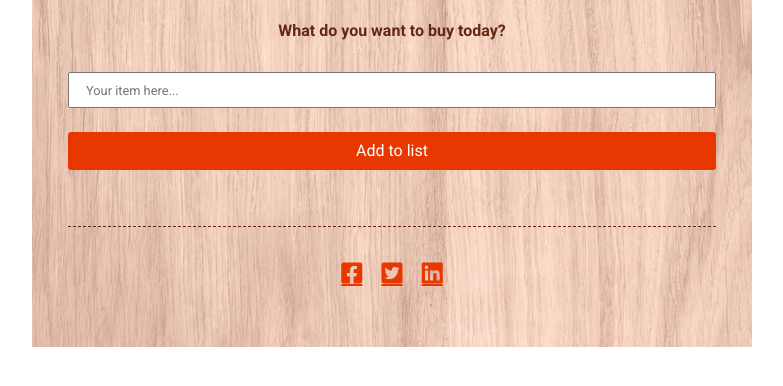
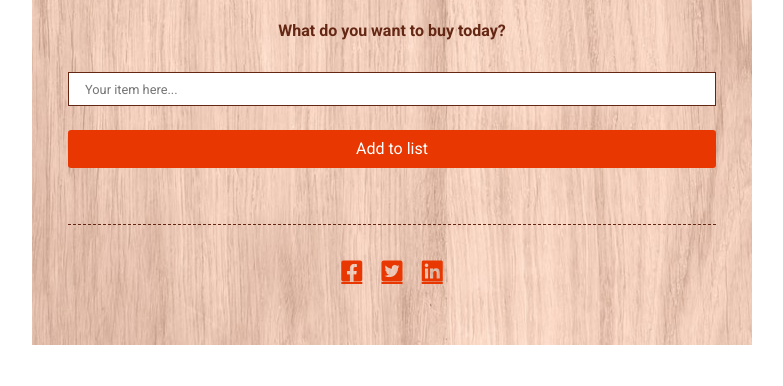
Before and after one commit to alve0045/ui-and-dynamic-content, a plain HTML site: page index.html in a window 1280 px wide. Shown: the part 382-768 px from the top of the page, without its empty margins (248-1031 px from the left). Drawn offline with Linux system fonts and the light colour scheme.

Commit message:
Made a change in border color in styles

```diff
--- a/css/styles.css
+++ b/css/styles.css
@@ -61,6 +61,7 @@ html, body{
     font-size: 0.8rem;
     padding: 1rem;
     box-sizing: border-box;
+    border: 0.05rem solid #642714;
 }
 
 .top-content {
```
